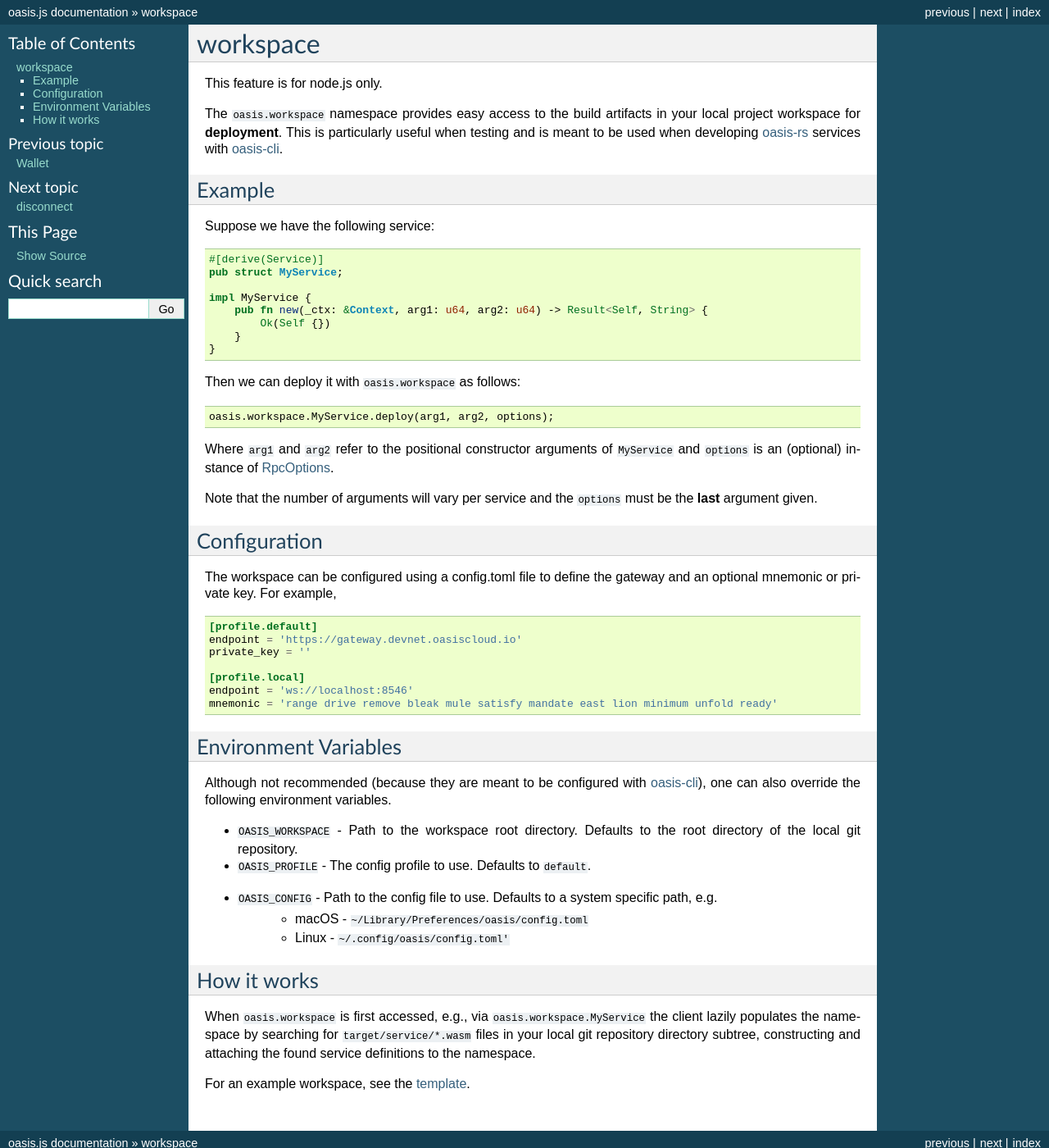
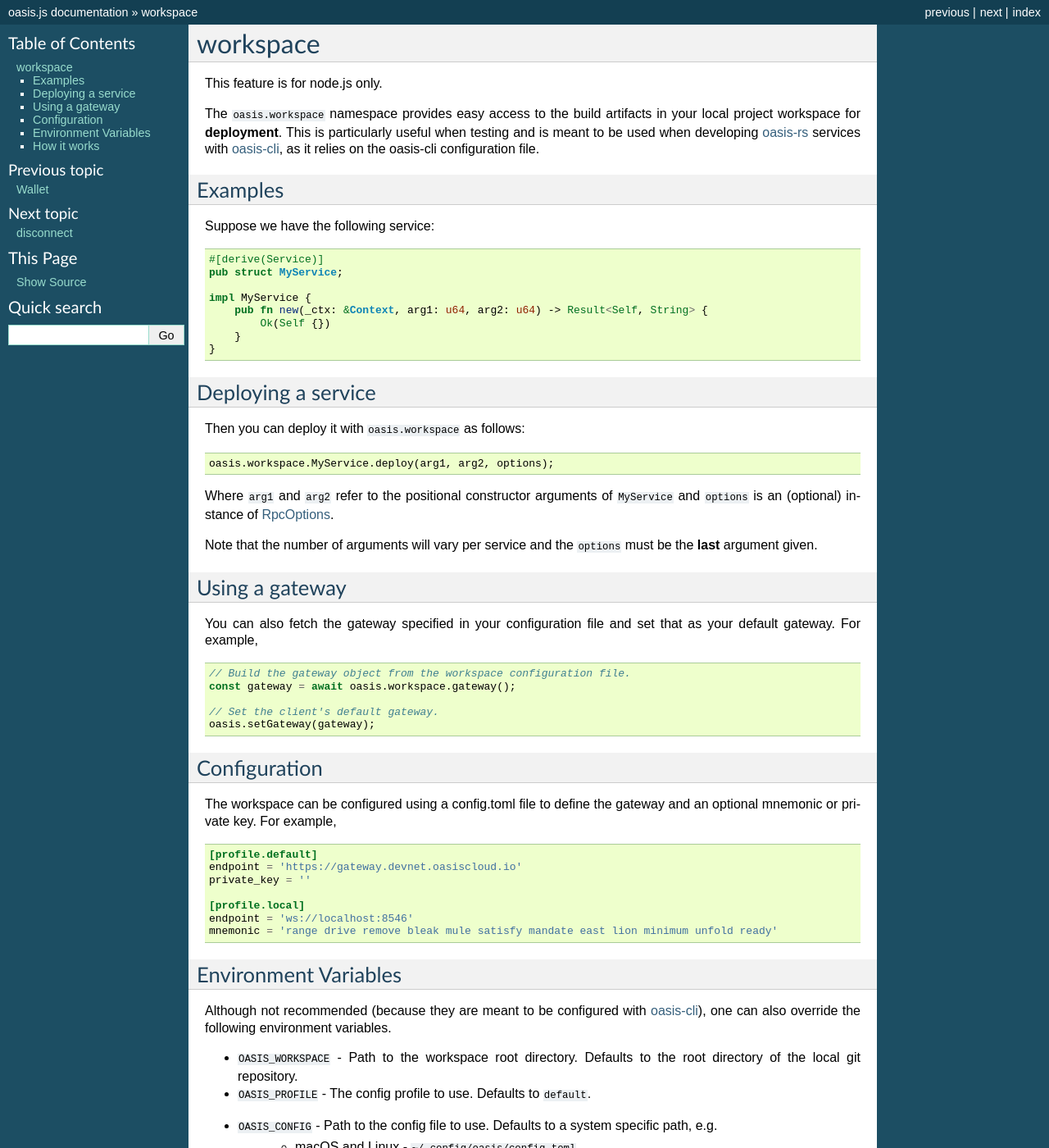
Before and after one commit to oasislabs/oasis.js, a Sphinx documentation site: the page built from docs/workspace.rst, in a window 1280 px wide and 1400 px high. Shown: the whole window at 82% size. Built offline with Sphinx 7.4.7, drawn with Linux system fonts in a browser that asks for light colours; some of the changed text lies outside the part shown.

Commit message:
docs: Add oasis.workspace.gateway api

```diff
--- a/docs/workspace.rst
+++ b/docs/workspace.rst
@@ -9,11 +9,12 @@ This feature is for node.js only.
 The ``oasis.workspace`` namespace provides easy access to the build artifacts
 in your local project workspace for **deployment**. This is particularly useful
 when testing and is meant to be used when developing `oasis-rs <https://github.com/oasislabs/oasis-rs>`_
-services with `oasis-cli <https://github.com/oasislabs/oasis-cli>`_.
+services with `oasis-cli <https://github.com/oasislabs/oasis-cli>`_, as it
+relies on the oasis-cli configuration file.
 
 
-Example
---------
+Examples
+---------
 
 Suppose we have the following service:
 
@@ -28,7 +29,10 @@ Suppose we have the following service:
        }
    }
 
-Then we can deploy it with ``oasis.workspace`` as follows:
+Deploying a service
+-------------------
+
+Then you can deploy it with ``oasis.workspace`` as follows:
 
 .. code-block:: javascript
 
@@ -39,6 +43,20 @@ and ``options`` is an (optional) instance of :ref:`RpcOptions <rpc-options>`.
 
 Note that the number of arguments will vary per service and the ``options`` must be the **last**
 argument given.
+
+Using a gateway
+---------------
+
+You can also fetch the gateway specified in your configuration file and set that as your
+default gateway. For example,
+
+.. code-block:: javascript
+
+   // Build the gateway object from the workspace configuration file.
+   const gateway = await oasis.workspace.gateway();
+
+   // Set the client's default gateway.
+   oasis.setGateway(gateway);
 
 
 Configuration
@@ -66,8 +84,7 @@ one can also override the following environment variables.
 * ``OASIS_WORKSPACE`` - Path to the workspace root directory. Defaults to the root directory of the local git repository.
 * ``OASIS_PROFILE`` - The config profile to use. Defaults to ``default``.
 * ``OASIS_CONFIG`` - Path to the config file to use. Defaults to a system specific path, e.g.
-    * macOS - ``~/Library/Preferences/oasis/config.toml``
-    * Linux - ``~/.config/oasis/config.toml'``
+    * macOS and Linux - ``~/.config/oasis/config.toml``
 
 How it works
 ------------
```
